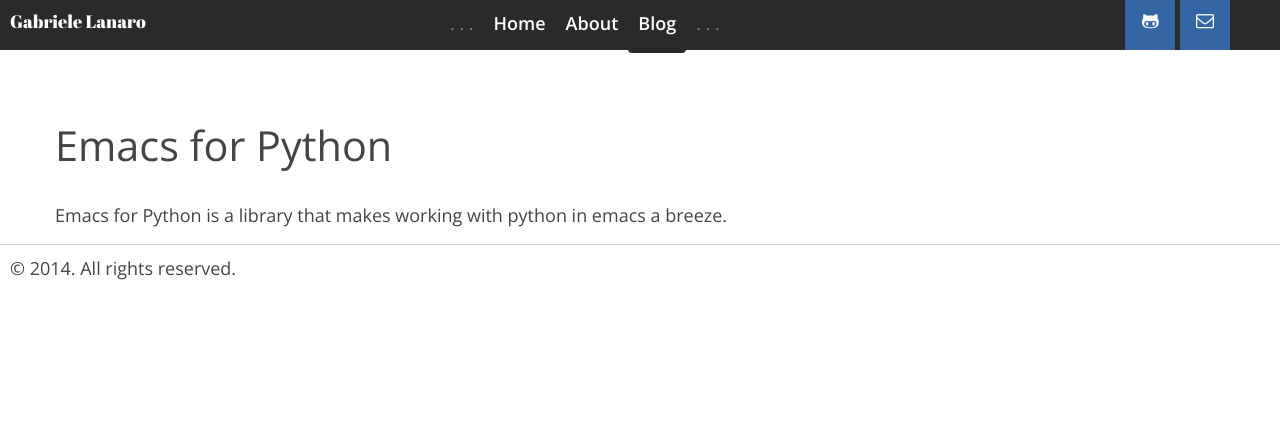
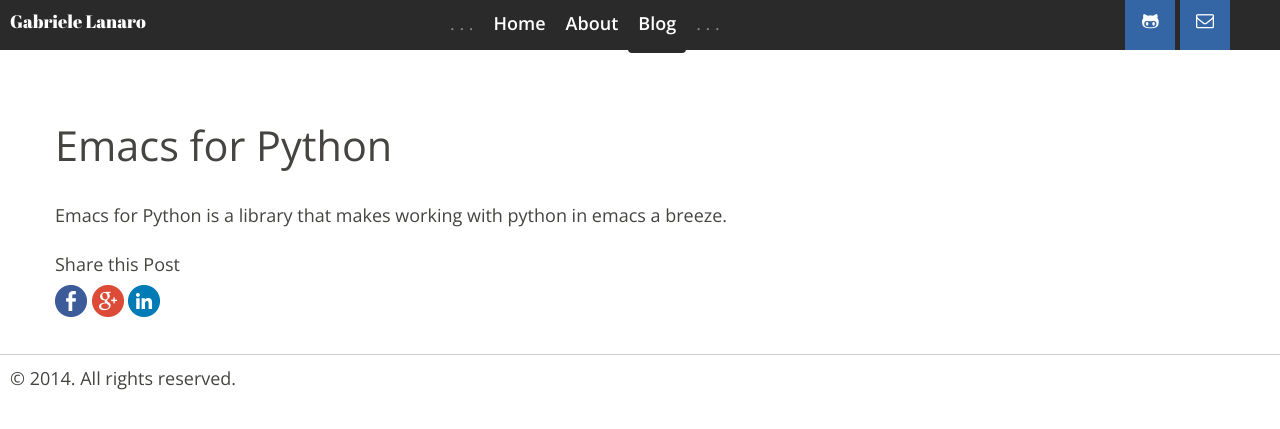
Before and after one commit to gabrielelanaro/gabrielelanaro.github.io, a Jekyll site: the page built from blog/index.html, in a window 1280 px wide. Shown: the top 429 px of the page. Built offline with Jekyll 4.4.1, drawn with Linux system fonts in a browser that asks for light colours.

Commit message:
Sharing links

```diff
--- a/blog/index.html
+++ b/blog/index.html
@@ -12,6 +12,15 @@ layout: default
 <h1 class="title">{{post.title}}</h1>
 {{ post.content }}
 
+<div class="separator"></div>
+
+<h3>Share this Post</h3>
+<ul class="share-buttons">
+	<li><a href="https://www.facebook.com/sharer/sharer.php?u=http%3A%2F%2Fgabrielelanaro.github.io&t=" target="_blank" onclick="window.open('https://www.facebook.com/sharer/sharer.php?u=' + encodeURIComponent(document.URL) + '&t=' + encodeURIComponent(document.URL)); return false;"><img src="/public/flat_web_icon_set/color/Facebook.png"></a></li>
+	<li><a href="https://plus.google.com/share?url=http%3A%2F%2Fgabrielelanaro.github.io" target="_blank" title="Share on Google+" onclick="window.open('https://plus.google.com/share?url=' + encodeURIComponent(document.URL)); return false;"><img src="/public/flat_web_icon_set/color/Google+.png"></a></li>
+	<li><a href="http://www.linkedin.com/shareArticle?mini=true&url=http%3A%2F%2Fgabrielelanaro.github.io&title=&summary=&source=http%3A%2F%2Fgabrielelanaro.github.io" target="_blank" title="Share on LinkedIn" onclick="window.open('http://www.linkedin.com/shareArticle?mini=true&url=' + encodeURIComponent(document.URL) + '&title=' +  encodeURIComponent(document.title)); return false;"><img src="/public/flat_web_icon_set/color/LinkedIn.png"></a></li>
+</ul>
+
 {% if post.comments %}
 {% include disqs.html %}
 {% endif %}
--- a/public/css/style.css
+++ b/public/css/style.css
@@ -304,6 +304,15 @@ footer {
     left: 100%;
 }
 
+/* Share links */
+.share-buttons {
+	list-style: none;
+}
+
+.share-buttons li{
+	display: inline-block;
+}
+
 
 /* Pagination
 -------------------------------------------------- */
```
Also changed, not shown: public/flat_web_icon_set/color/Email.png (added), public/flat_web_icon_set/color/Facebook.png (added), public/flat_web_icon_set/color/Google+.png (added), public/flat_web_icon_set/color/LinkedIn.png (added), public/flat_web_icon_set/color/Pinboard.png (added), public/flat_web_icon_set/color/Pinterest.png (added), public/flat_web_icon_set/color/Pocket.png (added), public/flat_web_icon_set/color/Reddit.png (added), public/flat_web_icon_set/color/Tumblr.png (added), public/flat_web_icon_set/color/Twitter.png (added), public/flat_web_icon_set/color/Wordpress.png (added), 1 other file.
